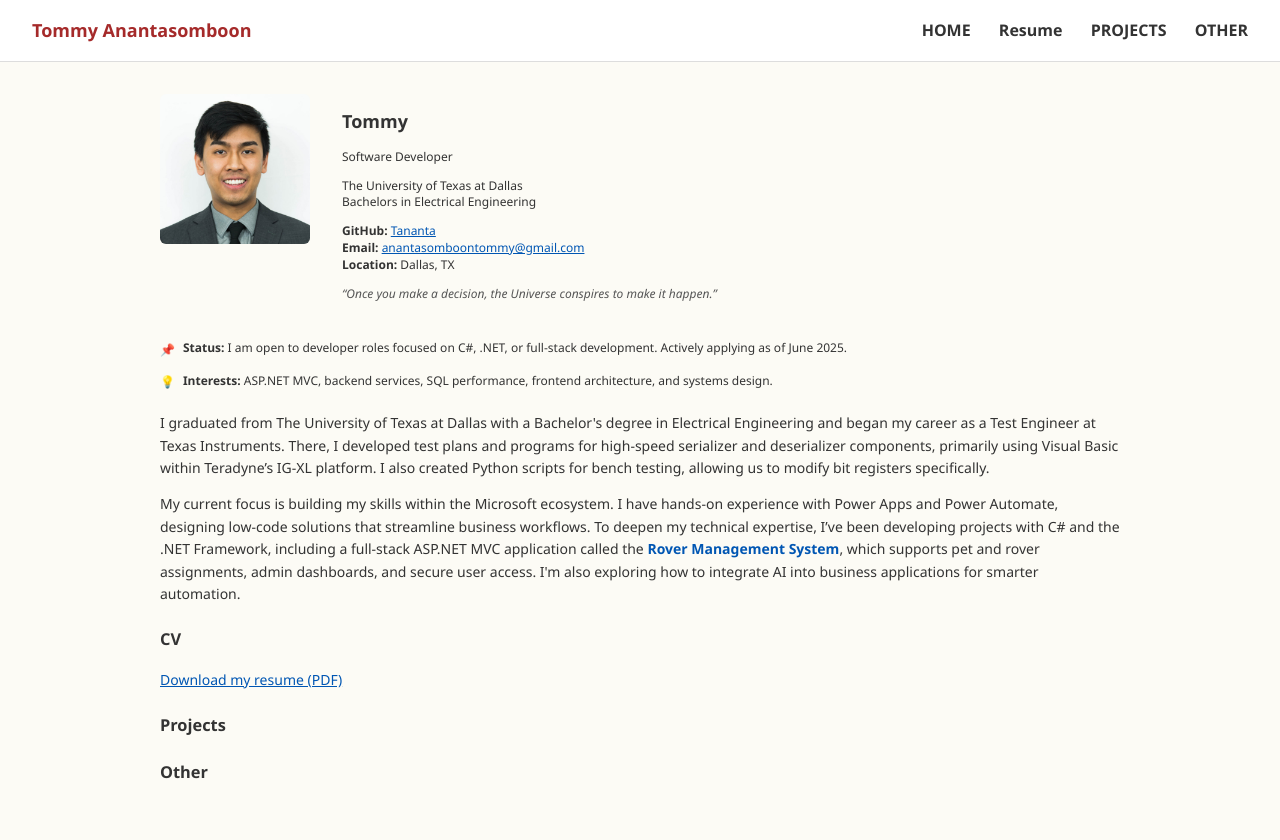
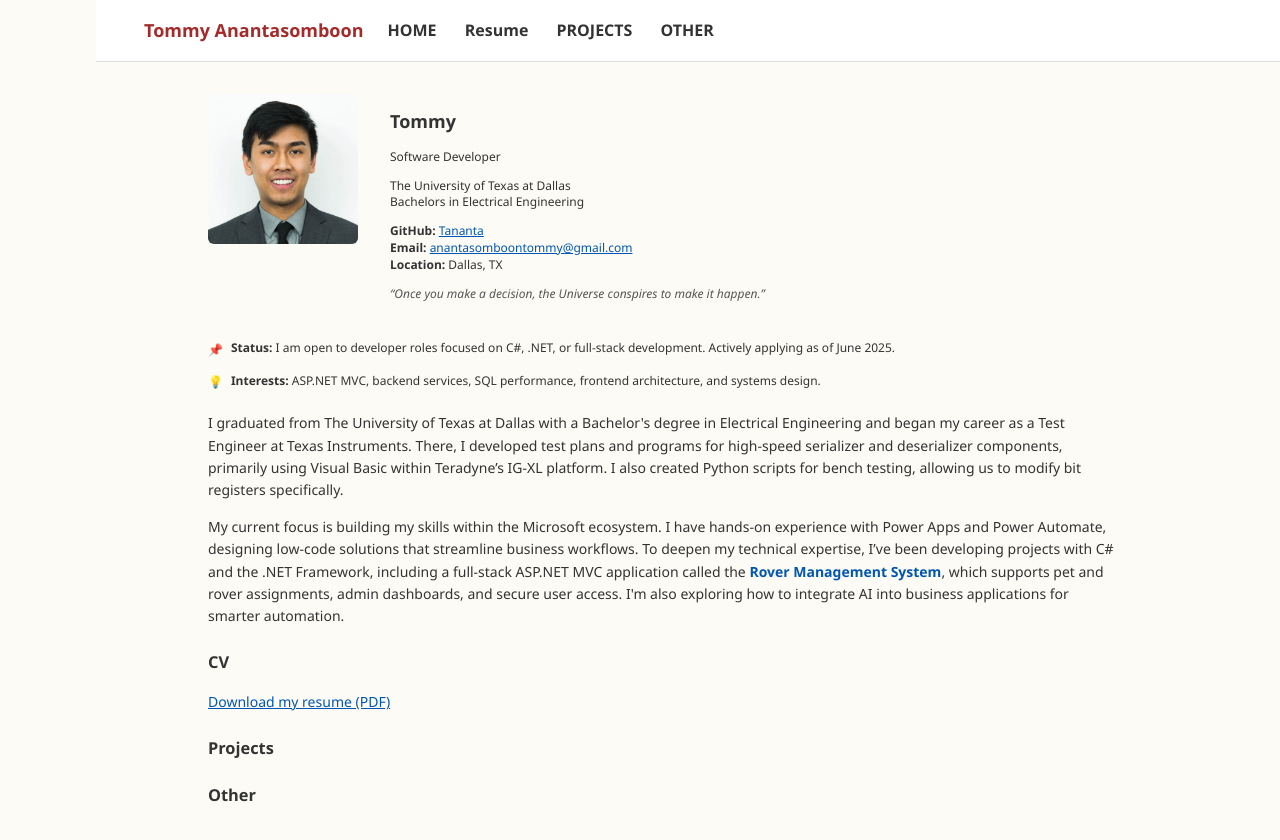
Before and after one commit to TAnanta/Tananta.github.io, a plain HTML site: page index.html in a window 1280 px wide. Drawn offline with Linux system fonts and the light colour scheme.

Commit message:
Update index.html
added  indentation

```diff
--- a/index.html
+++ b/index.html
@@ -16,14 +16,15 @@
 
     header {
       display: flex;
-      justify-content: space-between;
+      margin-left: 6em;
       align-items: center;
       background-color: #fff;
-      padding: 1em 2em;
+      padding: 1em 2em 1em 3em; /* Left padding matches main content */
       border-bottom: 1px solid #ddd;
     }
 
     header h1 {
+      margin-left: 1.5em;
       font-size: 18px;
       color: #a52a2a;
       margin: 0;
@@ -44,6 +45,11 @@
       max-width: 960px;
       margin: auto;
       padding: 2em;
+    }
+
+    /* Added wrapper with padding-left */
+    .content-padding {
+      padding-left: 3em; /* roughly 2 tabs */
     }
 
     /* FLEX ROW AT THE TOP */
@@ -126,6 +132,7 @@
 
 <!-- BODY CONTENT -->
 <div class="container">
+  <div class="content-padding"> <!-- Added wrapper starts -->
 
     <!-- FLEX ROW: image + top content -->
     <div class="top-section">
@@ -184,6 +191,8 @@
       </div>
 
     </div>
+
+  </div> <!-- Added wrapper ends -->
 </div>
 
 </body>
```
Lines whose indentation alone changed are shown as unchanged.
